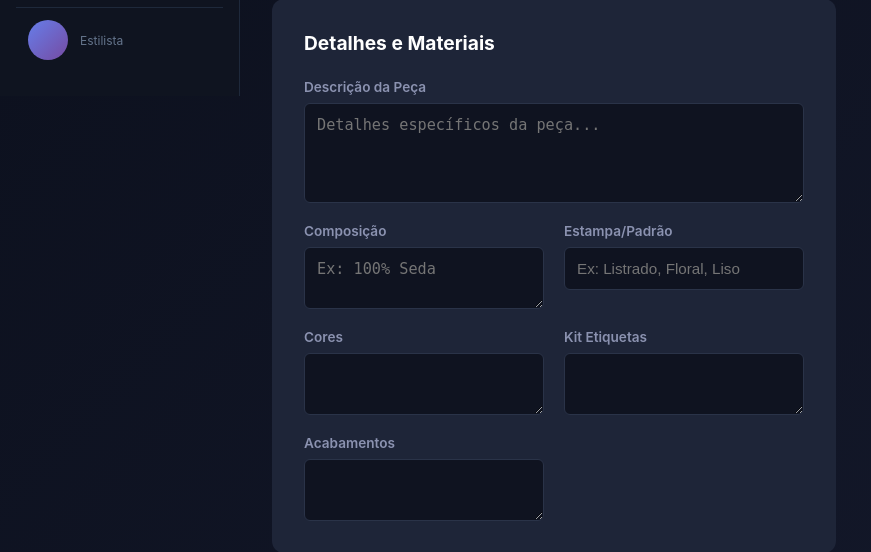
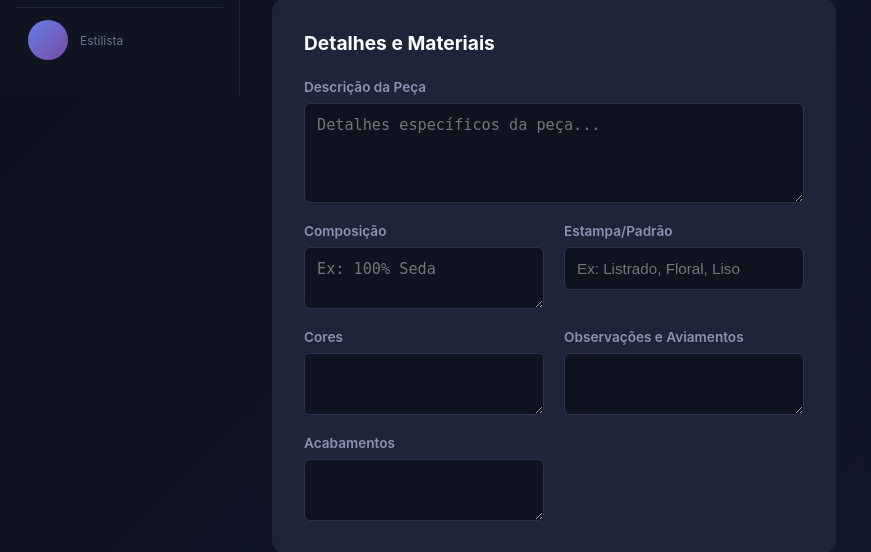
Before and after one commit to tempotec/AutoPLM, a Flask app: template templates/edit_specification.html in a window 1280 px wide. Shown: the part 704-1256 px from the top of the page, without its empty margins (0-871 px from the left). Run offline with Flask 3, Linux system fonts and the light colour scheme; the template is opened without the code that fills it: values that come from a table or form of the project are taken from there, others are empty; parts of the project's set-up code (start-up, migrations or seed data) failed here and were passed over; some libraries are stand-ins or nearby versions.

Commit message:
Saved progress at the end of the loop
Replit-Commit-Author: Agent
Replit-Commit-Session-Id: 780984e5-0984-45a1-afa8-57b91a930ad9
Replit-Commit-Checkpoint-Type: full_checkpoint
Replit-Commit-Event-Id: f55b8dbe-1cbb-4e19-b273-a9c59c56115a
Replit-Commit-Screenshot-Url: https://storage.googleapis.com/screenshot-production-us-central1/4e214fa5-6637-4e45-915d-1a3deb8e739e/780984e5-0984-45a1-afa8-57b91a930ad9/QnWeFJf

```diff
--- a/templates/edit_specification.html
+++ b/templates/edit_specification.html
@@ -513,7 +513,7 @@
                                     {{ form.colors(class="form-input") }}
                                 </div>
                                 <div class="form-group">
-                                    <label class="form-label">Kit Etiquetas</label>
+                                    <label class="form-label">Observações e Aviamentos</label>
                                     {{ form.tags_kit(class="form-input") }}
                                 </div>
                                 <div class="form-group">
--- a/templates/view_specification.html
+++ b/templates/view_specification.html
@@ -837,7 +837,7 @@
 
                                     {% if specification.tags_kit %}
                                     <div class="info-section">
-                                        <h6>Kit Etiquetas</h6>
+                                        <h6>Observações e Aviamentos</h6>
                                         <p>{{ specification.tags_kit }}</p>
                                     </div>
                                     {% endif %}
```
Also changed, not shown: attached_assets/image_1766440494095.png (added), static/product_images/product_90_0c1b1c21.png (added), static/thumbnails/thumbnail_90_335903d2.png (added), 1 other file.
